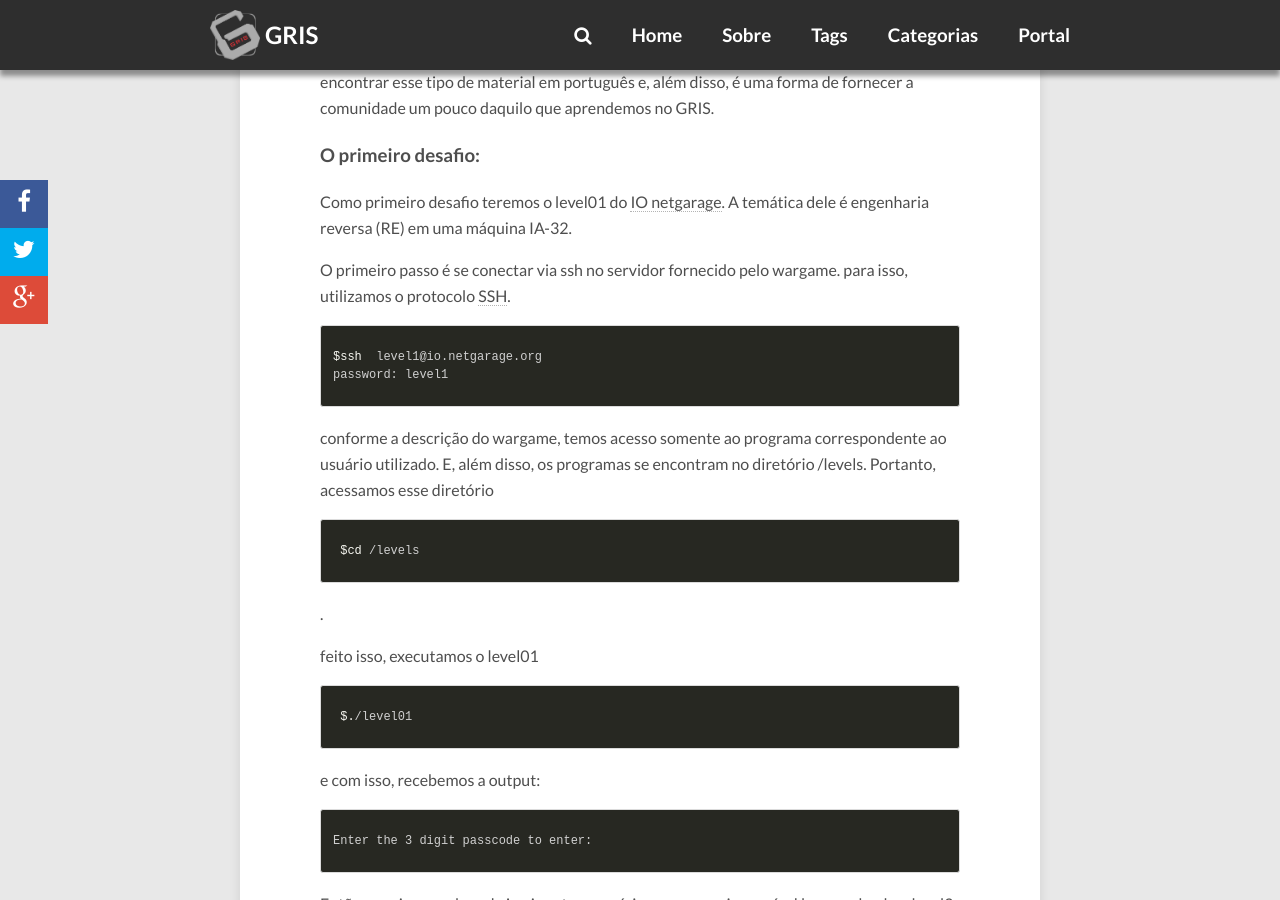
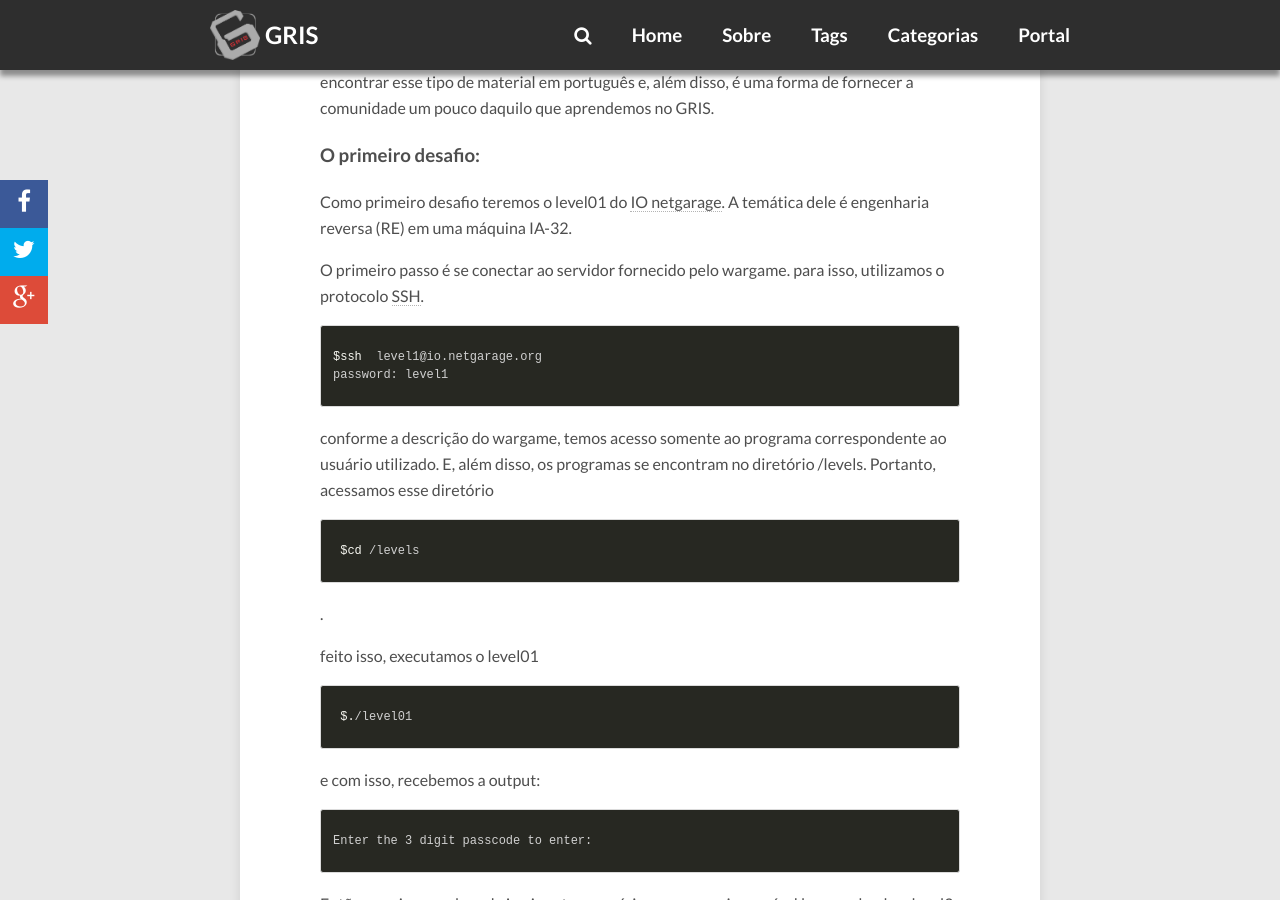
Before and after one commit to MatheusAvellar/grisufrj.github.io, a Jekyll site: the page built from _posts/2016-11-22-CTFseries-piloto.md, in a window 1280 px wide and 900 px high, scrolled down 702 px. Built offline with Jekyll 4.4.1, drawn with Linux system fonts in a browser that asks for light colours; nearby versions of some CDN libraries; comment, search, counter and statistics services are not loaded.

Commit message:
CTF piloto --typo fixed

```diff
--- a/_posts/2016-11-22-CTFseries-piloto.md
+++ b/_posts/2016-11-22-CTFseries-piloto.md
@@ -20,7 +20,7 @@ O intuito das postagens sobre esses desafios não é fornecer respostas, mas gui
 
 Como primeiro desafio teremos o level01 do [IO netgarage](https://io.netgarage.org/). A temática dele é engenharia reversa (RE) em uma máquina IA-32.
 
-O primeiro passo é se conectar via ssh no servidor fornecido pelo wargame. para isso, utilizamos o protocolo [SSH](https://pt.wikipedia.org/wiki/Secure_Shell).
+O primeiro passo é se conectar ao servidor fornecido pelo wargame. para isso, utilizamos o protocolo [SSH](https://pt.wikipedia.org/wiki/Secure_Shell).
 
 {% highlight bash %}
 {% raw %}
```
